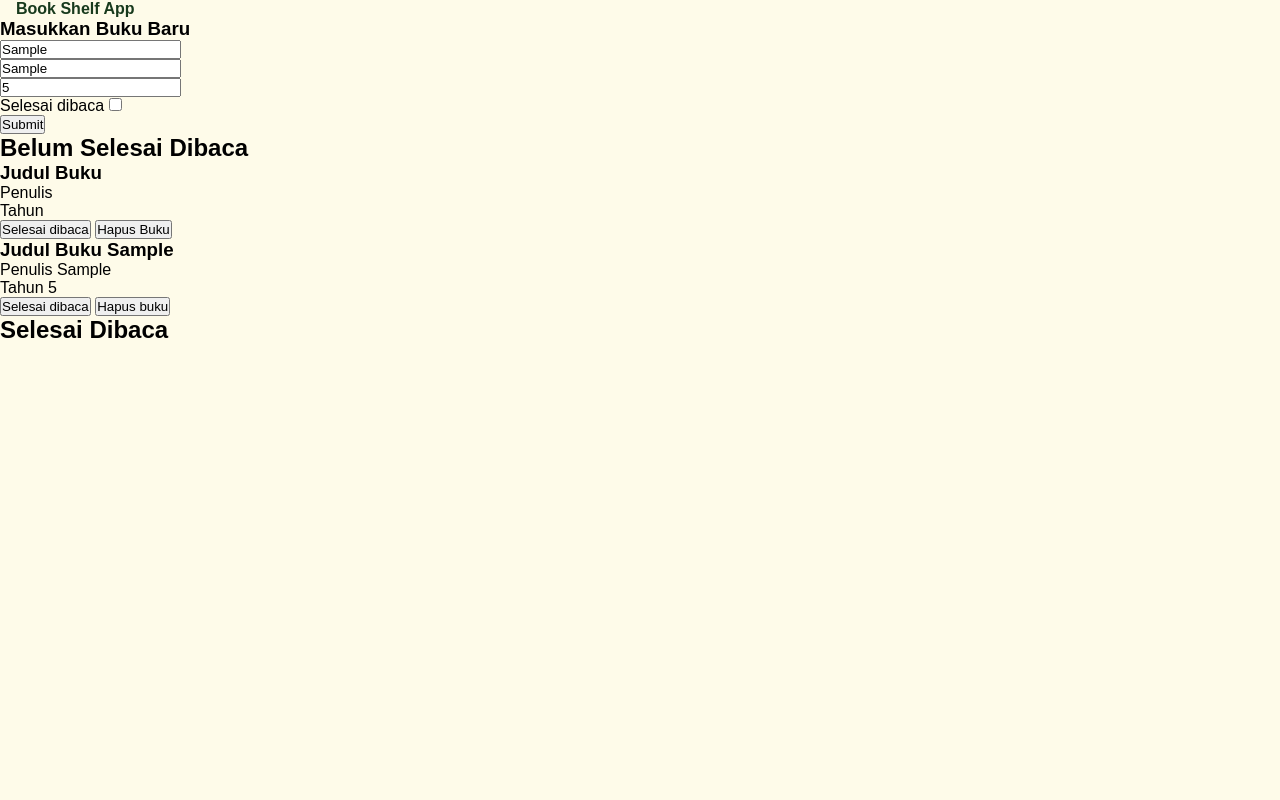
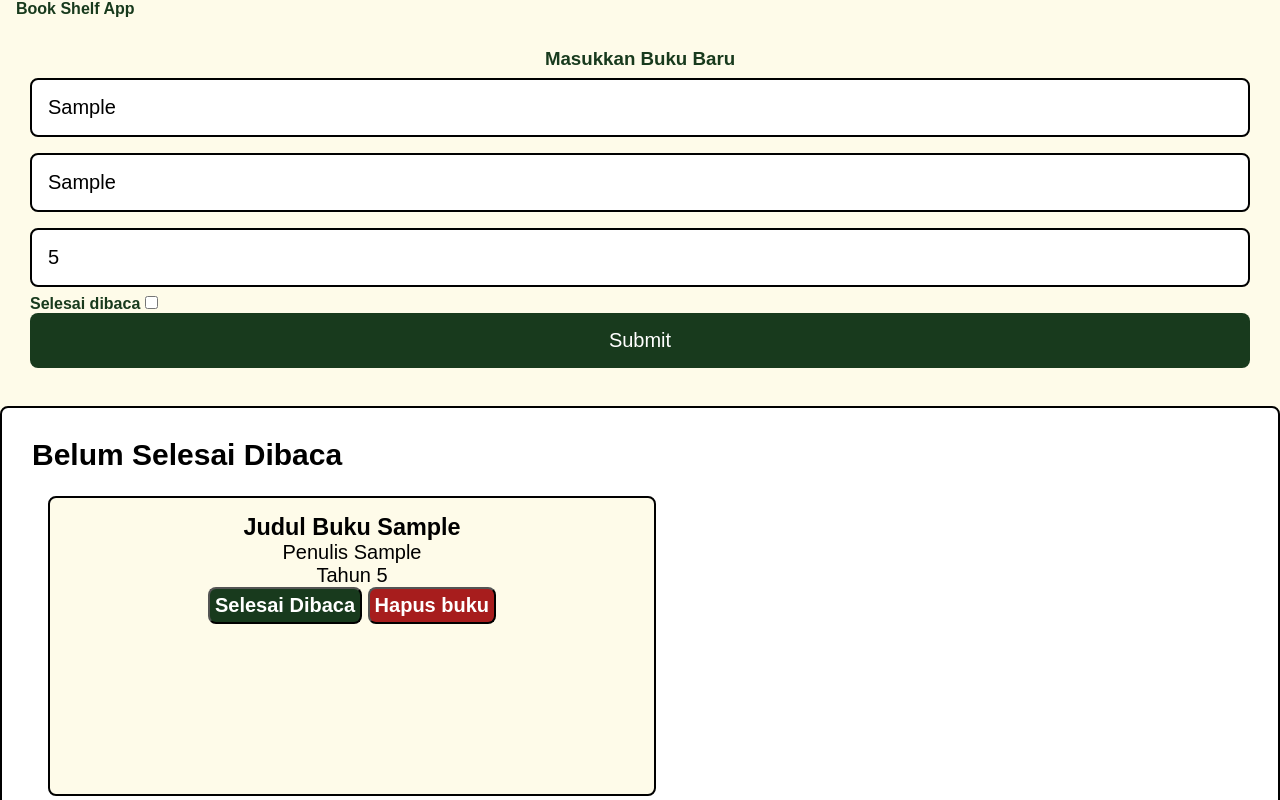
Before and after one commit to daisnurfaizi/bookselfdicoding, a plain HTML site: page index.html in a window 1280 px wide. Both pictures are taken after typing "Sample", "Sample", "5" into the empty fields and a click on the button "Submit". Shown: the top 800 px of the page. Drawn offline with Linux system fonts and the light colour scheme.

Commit message:
update function read an not read

```diff
--- a/css/style.css
+++ b/css/style.css
@@ -24,6 +24,109 @@ li a {
     padding: 14px 16px;
 }
 
+nav-bar{
+    color: #183a1d;
+    font-family: Arial, Helvetica, sans-serif;
+    font-weight: bolder;
+}
+.form{
+    padding: 30px;
+}
+.form label{
+    color: #183a1d;
+    text-align: center;
+}
+.label-form{
+    font-weight: bold;
+}
+.form-control input{
+    padding: 1rem;
+    border: 2px solid black;
+    border-radius: 0.5rem;
+    font-size: 1.25rem;
+    background-color: white;
+    margin: 0.5rem 0;
+    width: 100%;
+}
+.form #submit {
+    padding: 1rem 0.5rem;
+    border: none;
+    border-radius: 0.5rem;
+    width: 100%;
+    background-color: #183a1d;
+    color: white;
+    font-size: 1.25rem;
+    cursor: pointer;
+  }
+
+  .checkbox label {
+    color: #183a1d;
+    font-weight: bold;
+}
+
+  #submit:hover {
+    background-color: black;
+    color: white;
+  }
+
+
+#search{
+    padding: 1rem;
+    border: 2px solid black;
+    border-radius: 0.5rem;
+    font-size: 1.25rem;
+    background-color: white;
+    margin: 0.5rem 0;
+    width: 100%;
+}
+.bookshelf-list{
+    padding: 30px;
+    border: 2px solid black;
+    border-radius: 0.5rem;
+    font-size: 1.25rem;
+    background-color: white;
+    margin: 0.5rem 0;
+    width: 100%;
+}
+
+.book-list{
+    display: flex;
+    flex-direction: row;
+
+    font-size: 1.25rem;
+    background-color: white;
+    margin: 0.5rem 0;
+    overflow: auto;
+}
+.book-card{
+  flex: 0 0 50%;
+  width: 250px;
+  height: 300px;
+  padding: 1rem;
+  margin: 1rem;
+  border: 2px solid black;
+  border-radius: 0.5rem;
+  background-color: #fefbe9;
+  text-align: center;
+  cursor: pointer;
+  transition: all 0.3s ease;
+}
+.green{
+    background-color: #183a1d;
+    padding: 5px;
+    font-size: 1.25rem;
+    border-radius: 0.5rem;
+    font-weight: bold;
+    color: white;
+}
+.red{
+    background-color: #a71d1d;
+    padding: 5px;
+    font-size: 1.25rem;
+    border-radius: 0.5rem;
+    font-weight: bold;
+    color: white;
+}
 @media (max-width:800px){
     .nav-bar{
         color: #183a1d;
--- a/index.html
+++ b/index.html
@@ -39,21 +39,16 @@
         <section>
             <div id="incompleteBookshelfList" class="bookshelf-list">
                 <h2>Belum Selesai Dibaca</h2>
-                <div id="listbuku" class="book-list">
-                        <div class="book-card">
-                            <h3 class="bookTitle">Judul Buku</h3>
-                            <p class="bookAuthor">Penulis</p>
-                            <p class="bookYear">Tahun</p>
-                            <div class="action">
-                                <button class="green">Selesai dibaca</button>
-                                <button class="red">Hapus Buku</button>
-                            </div>
-                        </div>
+                <div id="listbukubelumdibaca" class="book-list">
                 </div>
             </div>
         </section>
         <section>
-            <h2>Selesai Dibaca</h2>
+            <div id="" class="bookshelf-list">
+                <h2>Selesai Dibaca</h2>
+                <div id="listbukubelumselesaidibaca" class="book-list">
+                </div>
+            </div>
 
 
         </section>
--- a/js/bookselft.js
+++ b/js/bookselft.js
@@ -39,24 +39,49 @@ const saveToLocalStorage = (book) => {
 
 // show book
 const showBook = () => {
+    const list = document.getElementById('listbukubelumdibaca');
+    const listbaca = document.getElementById('listbukubelumselesaidibaca');
     const books = JSON.parse(localStorage.getItem('books'));
-    books.forEach((book) => {
-        const list = document.getElementById('listbuku');
+    if(books!=null){
+        list.innerHTML = '';
+        listbaca.innerHTML = '';
+        books.map((book) => {
+            if(book.isComplete){
+                isReaded(book,listbaca);
+            }else{
+                isNotReaded(book,list);
+            }
+        });
+    }
+}
+const isReaded = (book,list) => {
     const row = document.createElement('div');
                 row.innerHTML = `
                 <h3 class="bookTitle">Judul Buku ${book.title}</h3>
                     <p class="bookAuthor">Penulis ${book.author}</p>
                     <p class="bookYear">Tahun ${book.year}</p>
                     <div class="action">
-                <button class="green">Selesai dibaca</button>
+                    <button class="green" onclick="unReadBook(${book.id})">Belum Selesai Dibaca</button>
                     <button class="red" onclick="removeBook(${book.id})">Hapus buku</button>
                 </div>
-
             `;
             list.appendChild(row);
-        // add class
-        row.classList.add('book-card');
-    });
+           return  row.classList.add('book-card');
+}
+
+const isNotReaded = (book,list) => {
+    const row = document.createElement('div');
+                row.innerHTML = `
+                <h3 class="bookTitle">Judul Buku ${book.title}</h3>
+                    <p class="bookAuthor">Penulis ${book.author}</p>
+                    <p class="bookYear">Tahun ${book.year}</p>
+                    <div class="action">
+                    <button class="green" onclick="readBook(${book.id})">Selesai Dibaca</button>
+                    <button class="red" onclick="removeBook(${book.id})">Hapus buku</button>
+                </div>
+            `;
+            list.appendChild(row);
+            return row.classList.add('book-card');
 }
 
 const removeBook = (id) => {
@@ -69,3 +94,24 @@ const removeBook = (id) => {
     localStorage.setItem('books', JSON.stringify(books));
     showBook();
 }
+
+const readBook = (id) => {
+    const books = JSON.parse(localStorage.getItem('books'));
+    books.forEach((book, index) => {
+        if (book.id === id) {
+            books[index].isComplete = true;
+        }
+    });
+    localStorage.setItem('books', JSON.stringify(books));
+    showBook();
+}
+const unReadBook = (id) => {
+    const books = JSON.parse(localStorage.getItem('books'));
+    books.forEach((book, index) => {
+        if (book.id === id) {
+            books[index].isComplete = false;
+        }
+    });
+    localStorage.setItem('books', JSON.stringify(books));
+    showBook();
+}
```
Lines whose indentation alone changed are shown as unchanged.
